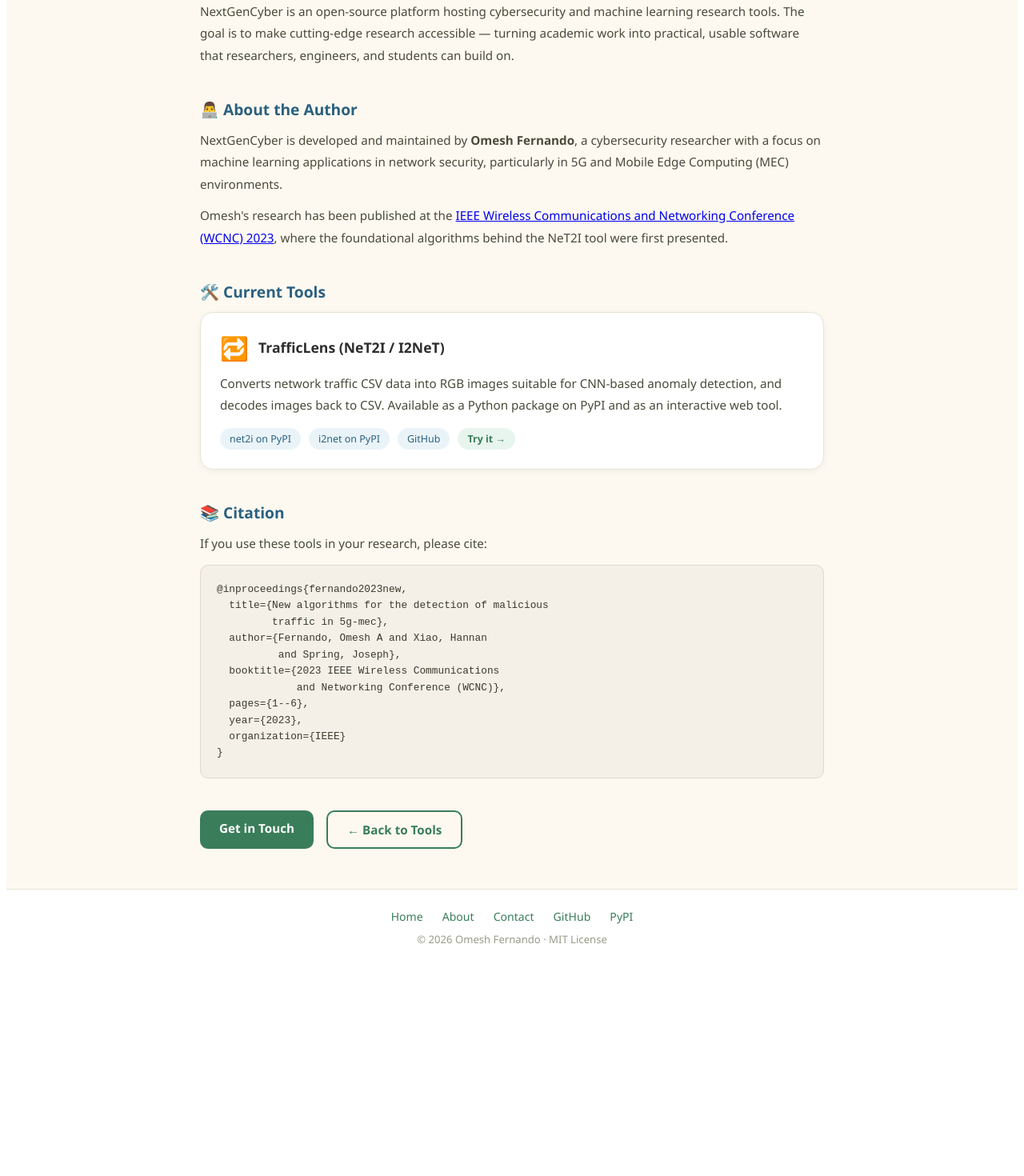
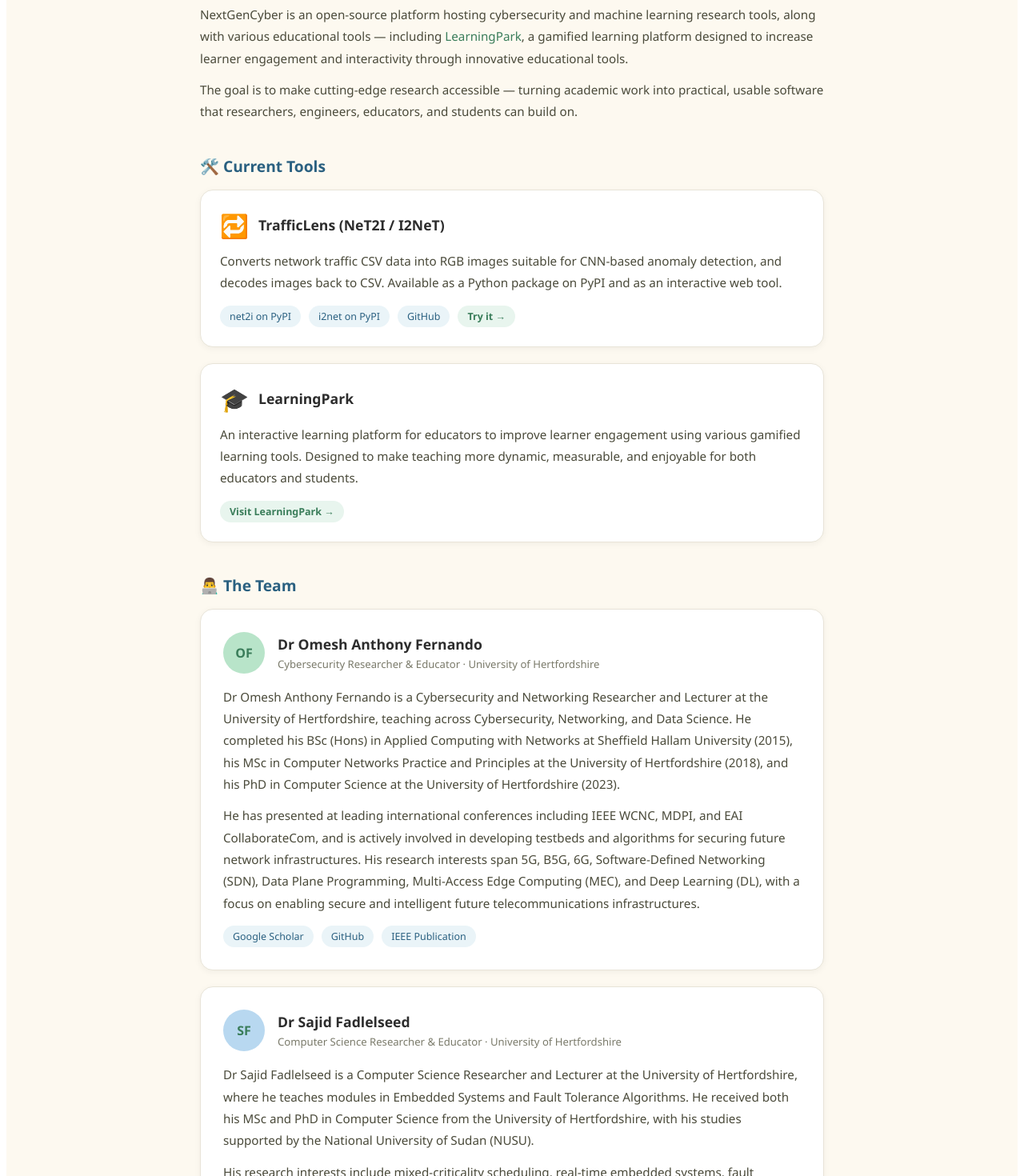
Before and after one commit to omeshF/nextgencyber, a Next.js app in the folder nextgencyber/: page /about in a window 1280 px wide. Shown: the part 260-1730 px from the top of the page at 80% size. Before the commit the page ends 1475 px from the top, so only its background shows below. Built offline with nearby package versions, Linux system fonts and the light colour scheme.

Commit message:
Update About page with full author profiles and LearningPark tool, text updates

```diff
--- a/nextgencyber/pages/about.js
+++ b/nextgencyber/pages/about.js
@@ -7,7 +7,7 @@
     <>
       <Head>
         <title>About — NextGenCyber</title>
-        <meta name="description" content="About NextGenCyber — open-source cybersecurity and ML research tools by Omesh Fernando, IEEE published researcher." />
+        <meta name="description" content="About NextGenCyber — open-source cybersecurity and ML research tools by Dr Omesh Fernando and Dr Sajid Fadlelseed, IEEE published researchers at the University of Hertfordshire." />
         <meta name="google-adsense-account" content="ca-pub-3806712449234414" />
         <meta name="viewport" content="width=device-width, initial-scale=1" />
       </Head>
@@ -35,34 +35,27 @@
             <h1 style={styles.title}>About NextGenCyber</h1>
             <div style={styles.divider} />
 
+            {/* What is NextGenCyber */}
             <section style={styles.section}>
               <h2 style={styles.sectionTitle}>🔬 What is NextGenCyber?</h2>
               <p style={styles.text}>
                 NextGenCyber is an open-source platform hosting cybersecurity and machine learning
-                research tools. The goal is to make cutting-edge research accessible — turning
-                academic work into practical, usable software that researchers, engineers, and
-                students can build on.
+                research tools, along with various educational tools — including{" "}
+                <a href="https://learningpark.nextgencyber.co.uk" style={styles.link}>LearningPark</a>,
+                a gamified learning platform designed to increase learner engagement and interactivity
+                through innovative educational tools.
+              </p>
+              <p style={styles.text}>
+                The goal is to make cutting-edge research accessible — turning academic work into
+                practical, usable software that researchers, engineers, educators, and students can
+                build on.
               </p>
             </section>
 
-            <section style={styles.section}>
-              <h2 style={styles.sectionTitle}>👨‍💻 About the Author</h2>
-              <p style={styles.text}>
-                NextGenCyber is developed and maintained by <strong>Omesh Fernando</strong>,
-                a cybersecurity researcher with a focus on machine learning applications in
-                network security, particularly in 5G and Mobile Edge Computing (MEC) environments.
-              </p>
-              <p style={styles.text}>
-                Omesh's research has been published at the{" "}
-                <a href="https://ieeexplore.ieee.org/abstract/document/10118803" style={styles.link}>
-                  IEEE Wireless Communications and Networking Conference (WCNC) 2023
-                </a>
-                , where the foundational algorithms behind the NeT2I tool were first presented.
-              </p>
-            </section>
-
+            {/* Current Tools */}
             <section style={styles.section}>
               <h2 style={styles.sectionTitle}>🛠️ Current Tools</h2>
+
               <div style={styles.toolCard}>
                 <div style={styles.toolHeader}>
                   <span style={styles.toolIcon}>🔁</span>
@@ -80,22 +73,88 @@
                   <Link href="/net2i" style={styles.pillGreen}>Try it →</Link>
                 </div>
               </div>
+
+              <div style={{ ...styles.toolCard, marginTop: "20px" }}>
+                <div style={styles.toolHeader}>
+                  <span style={styles.toolIcon}>🎓</span>
+                  <h3 style={styles.toolName}>LearningPark</h3>
+                </div>
+                <p style={styles.text}>
+                  An interactive learning platform for educators to improve learner engagement
+                  using various gamified learning tools. Designed to make teaching more dynamic,
+                  measurable, and enjoyable for both educators and students.
+                </p>
+                <div style={styles.toolLinks}>
+                  <a href="https://learningpark.nextgencyber.co.uk" style={styles.pillGreen}>Visit LearningPark →</a>
+                </div>
+              </div>
             </section>
 
+            {/* Authors */}
             <section style={styles.section}>
-              <h2 style={styles.sectionTitle}>📚 Citation</h2>
-              <p style={styles.text}>If you use these tools in your research, please cite:</p>
-              <pre style={styles.codeBlock}>{`@inproceedings{fernando2023new,
-  title={New algorithms for the detection of malicious
-         traffic in 5g-mec},
-  author={Fernando, Omesh A and Xiao, Hannan
-          and Spring, Joseph},
-  booktitle={2023 IEEE Wireless Communications
-             and Networking Conference (WCNC)},
-  pages={1--6},
-  year={2023},
-  organization={IEEE}
-}`}</pre>
+              <h2 style={styles.sectionTitle}>👨‍💻 The Team</h2>
+
+              {/* Omesh */}
+              <div style={styles.authorCard}>
+                <div style={styles.authorTop}>
+                  <div style={styles.authorAvatar}>OF</div>
+                  <div>
+                    <h3 style={styles.authorName}>Dr Omesh Anthony Fernando</h3>
+                    <p style={styles.authorRole}>Cybersecurity Researcher & Educator · University of Hertfordshire</p>
+                  </div>
+                </div>
+                <p style={styles.text}>
+                  Dr Omesh Anthony Fernando is a Cybersecurity and Networking Researcher and Lecturer
+                  at the University of Hertfordshire, teaching across Cybersecurity, Networking, and
+                  Data Science. He completed his BSc (Hons) in Applied Computing with Networks at
+                  Sheffield Hallam University (2015), his MSc in Computer Networks Practice and
+                  Principles at the University of Hertfordshire (2018), and his PhD in Computer
+                  Science at the University of Hertfordshire (2023).
+                </p>
+                <p style={styles.text}>
+                  He has presented at leading international conferences including IEEE WCNC, MDPI,
+                  and EAI CollaborateCom, and is actively involved in developing testbeds and
+                  algorithms for securing future network infrastructures. His research interests span
+                  5G, B5G, 6G, Software-Defined Networking (SDN), Data Plane Programming,
+                  Multi-Access Edge Computing (MEC), and Deep Learning (DL), with a focus on enabling
+                  secure and intelligent future telecommunications infrastructures.
+                </p>
+                <div style={styles.toolLinks}>
+                  <a href="https://scholar.google.co.uk/citations?user=KEuh_MkAAAAJ&hl=en&oi=ao" style={styles.pill}>
+                    Google Scholar
+                  </a>
+                  <a href="https://github.com/omeshF" style={styles.pill}>GitHub</a>
+                  <a href="https://ieeexplore.ieee.org/abstract/document/10118803" style={styles.pill}>IEEE Publication</a>
+                </div>
+              </div>
+
+              {/* Sajid */}
+              <div style={{ ...styles.authorCard, marginTop: "20px" }}>
+                <div style={styles.authorTop}>
+                  <div style={{ ...styles.authorAvatar, backgroundColor: "#b8d8f0" }}>SF</div>
+                  <div>
+                    <h3 style={styles.authorName}>Dr Sajid Fadlelseed</h3>
+                    <p style={styles.authorRole}>Computer Science Researcher & Educator · University of Hertfordshire</p>
+                  </div>
+                </div>
+                <p style={styles.text}>
+                  Dr Sajid Fadlelseed is a Computer Science Researcher and Lecturer at the University
+                  of Hertfordshire, where he teaches modules in Embedded Systems and Fault Tolerance
+                  Algorithms. He received both his MSc and PhD in Computer Science from the University
+                  of Hertfordshire, with his studies supported by the National University of Sudan (NUSU).
+                </p>
+                <p style={styles.text}>
+                  His research interests include mixed-criticality scheduling, real-time embedded systems,
+                  fault tolerance, Network-on-Chip (NoC) architectures, and optimisation techniques.
+                  He has conducted research on Dependable Real-Time (DRT) services and Software
+                  Integrity Levels (SIL).
+                </p>
+                <div style={styles.toolLinks}>
+                  <a href="https://scholar.google.co.uk/citations?user=IUiwG8gAAAAJ&hl=en&oi=ao" style={styles.pill}>
+                    Google Scholar
+                  </a>
+                </div>
+              </div>
             </section>
 
             <div style={styles.ctaRow}>
@@ -189,7 +248,7 @@
     fontSize: "1.2rem",
     fontWeight: "600",
     color: "#2a6080",
-    marginBottom: "12px",
+    marginBottom: "16px",
   },
   text: {
     fontSize: "0.95rem",
@@ -241,16 +300,42 @@
     textDecoration: "none",
     fontWeight: "600",
   },
-  codeBlock: {
-    backgroundColor: "#f4f0e8",
-    border: "1px solid #e0dac8",
-    borderRadius: "10px",
-    padding: "20px",
-    fontSize: "0.8rem",
-    lineHeight: "1.6",
-    overflowX: "auto",
-    color: "#3a3a2a",
-    fontFamily: "monospace",
+  authorCard: {
+    backgroundColor: "#ffffff",
+    border: "1px solid #e8e4d8",
+    borderRadius: "16px",
+    padding: "28px",
+    boxShadow: "0 2px 8px rgba(0,0,0,0.05)",
+  },
+  authorTop: {
+    display: "flex",
+    alignItems: "center",
+    gap: "16px",
+    marginBottom: "16px",
+  },
+  authorAvatar: {
+    width: "52px",
+    height: "52px",
+    borderRadius: "50%",
+    backgroundColor: "#b8e4c9",
+    color: "#3a7d5a",
+    display: "flex",
+    alignItems: "center",
+    justifyContent: "center",
+    fontWeight: "700",
+    fontSize: "1rem",
+    flexShrink: 0,
+  },
+  authorName: {
+    fontSize: "1.1rem",
+    fontWeight: "700",
+    margin: "0 0 4px 0",
+    color: "#2d2d2d",
+  },
+  authorRole: {
+    fontSize: "0.82rem",
+    color: "#7a7a6a",
+    margin: 0,
   },
   ctaRow: {
     display: "flex",
@@ -301,4 +386,9 @@
     fontSize: "0.82rem",
     margin: 0,
   },
+  link: {
+    color: "#3a7d5a",
+    textDecoration: "none",
+    fontWeight: "500",
+  },
 }
```
Also changed, not shown: nextgencyber/pages/contact.js (+3 -19 lines), nextgencyber/pages/index.js (+1 -18 lines).
